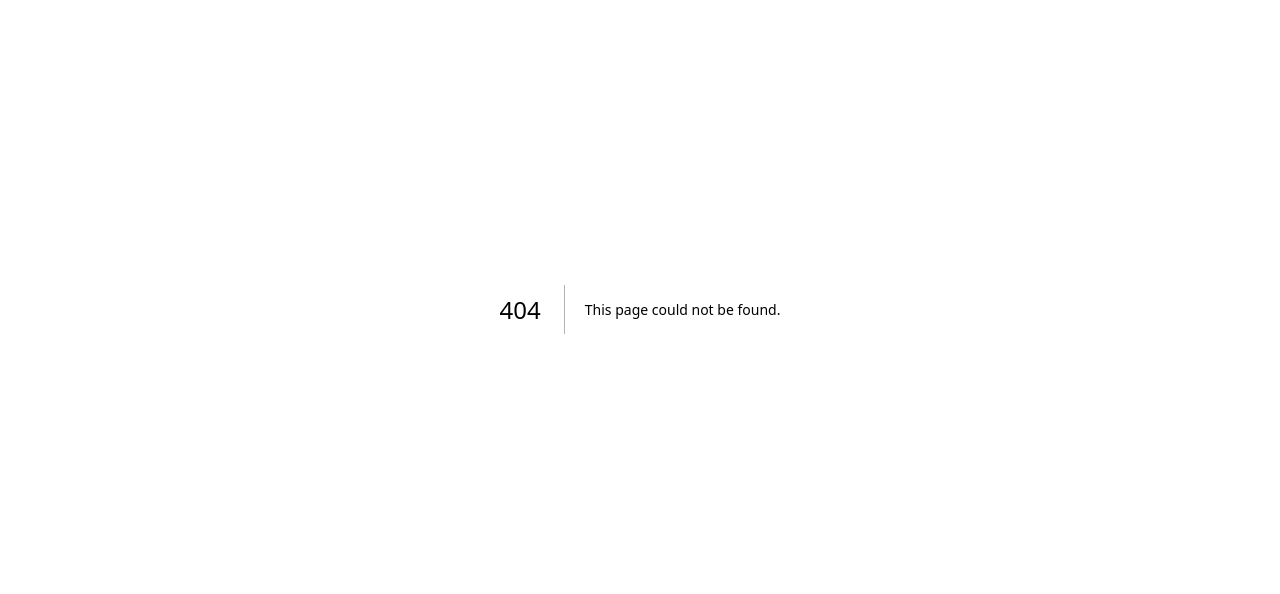
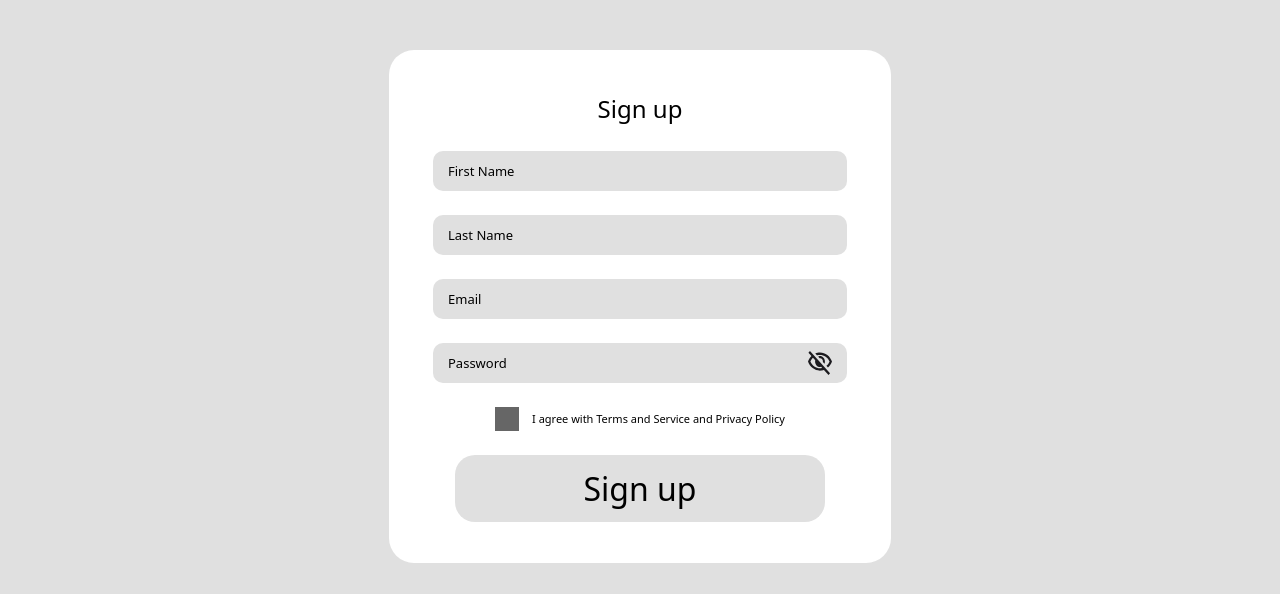
Before and after one commit to dimvxs/amazon_clone, a Next.js app in the folder frontend/: page /sign-up in a window 1280 px wide. Before the commit this address had no page. Shown: the part 195-789 px from the top of the page. Built offline with nearby package versions, Linux system fonts and the light colour scheme.

Commit message:
add sign-up page

```diff
--- /dev/null
+++ b/frontend/app/sign-up/page.tsx
@@ -0,0 +1,17 @@
+import { AuthInput } from "@/components/AuthInput";
+import { AuthCheckbox } from "@/components/AuthCheckbox";
+import { AuthCard } from "@/components/AuthCard";
+
+export default function SignUpPage() {
+  return (
+    <main className="flex py-[141px] bg-surface-1 items-center justify-center">
+       <AuthCard title="Sign up" buttonText="Sign up">
+        <AuthInput placeholder="First Name" type="text" />
+        <AuthInput placeholder="Last Name" type="text" />
+        <AuthInput placeholder="Email" type="email" />
+        <AuthInput placeholder="Password" type="password" />
+        <AuthCheckbox label="I agree with Terms and Service and Privacy Policy" />
+      </AuthCard>
+    </main>
+  );
+}
```
